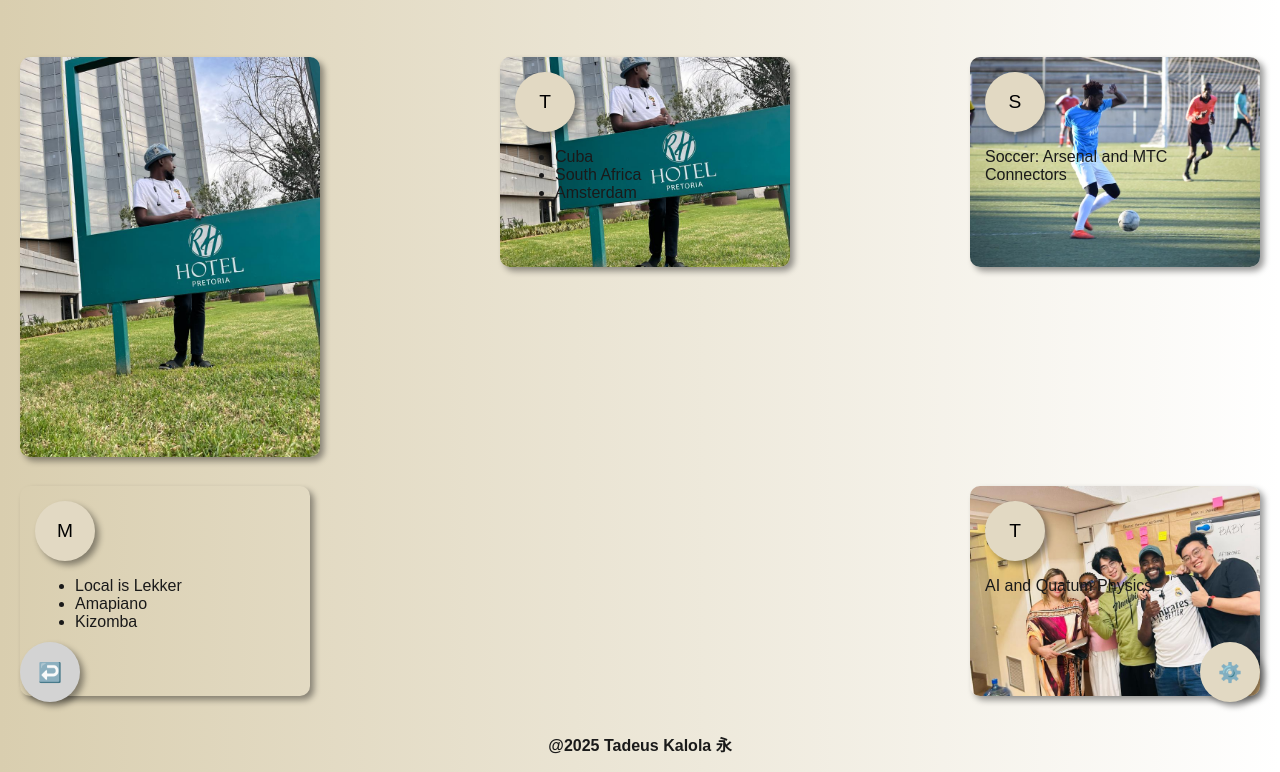
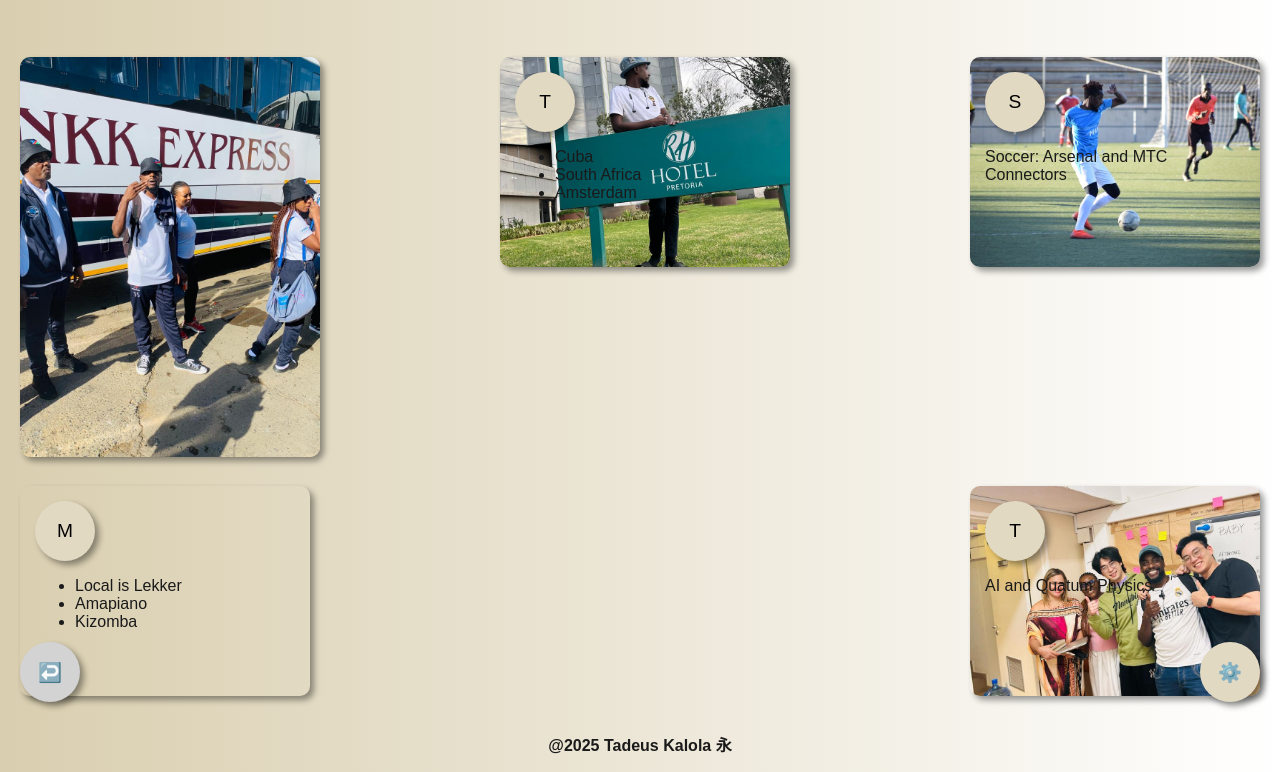
Before and after one commit to itadeus/itadeus.github.io, a plain HTML site: page hobbies.html in a window 1280 px wide. Shown: the part 78-850 px from the top of the page. Drawn offline with Linux system fonts and the light colour scheme.

Commit message:
Update hobbies.html

```diff
--- a/hobbies.html
+++ b/hobbies.html
@@ -20,7 +20,7 @@
     <section class="image">
 
       <div class="picture">
-        <img src="traveling.jpeg"alt="Profile Picture">
+        <img src="traveling2.jpeg"alt="Profile Picture">
       </div>
 
       <div class="traveling">
```
